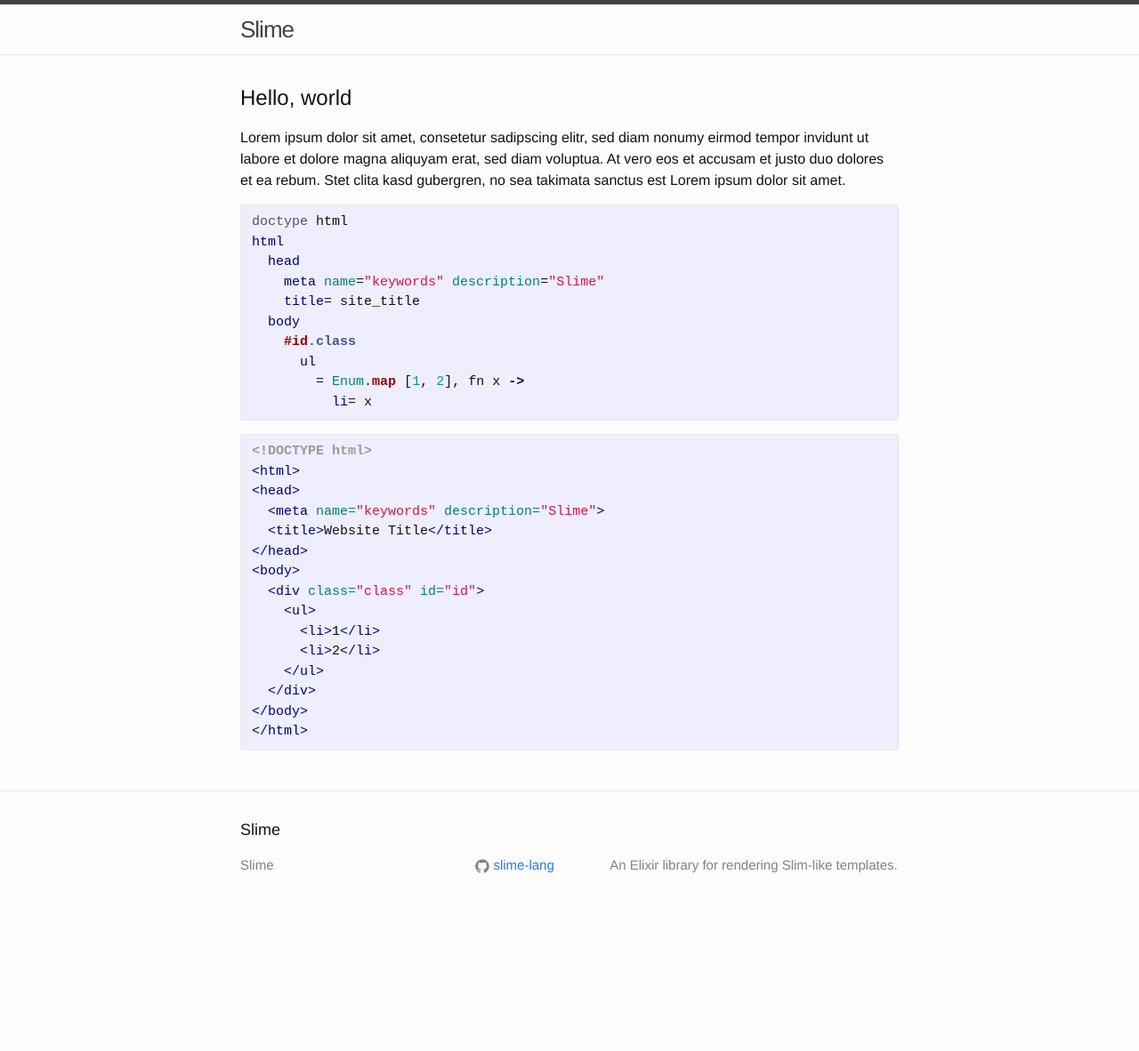
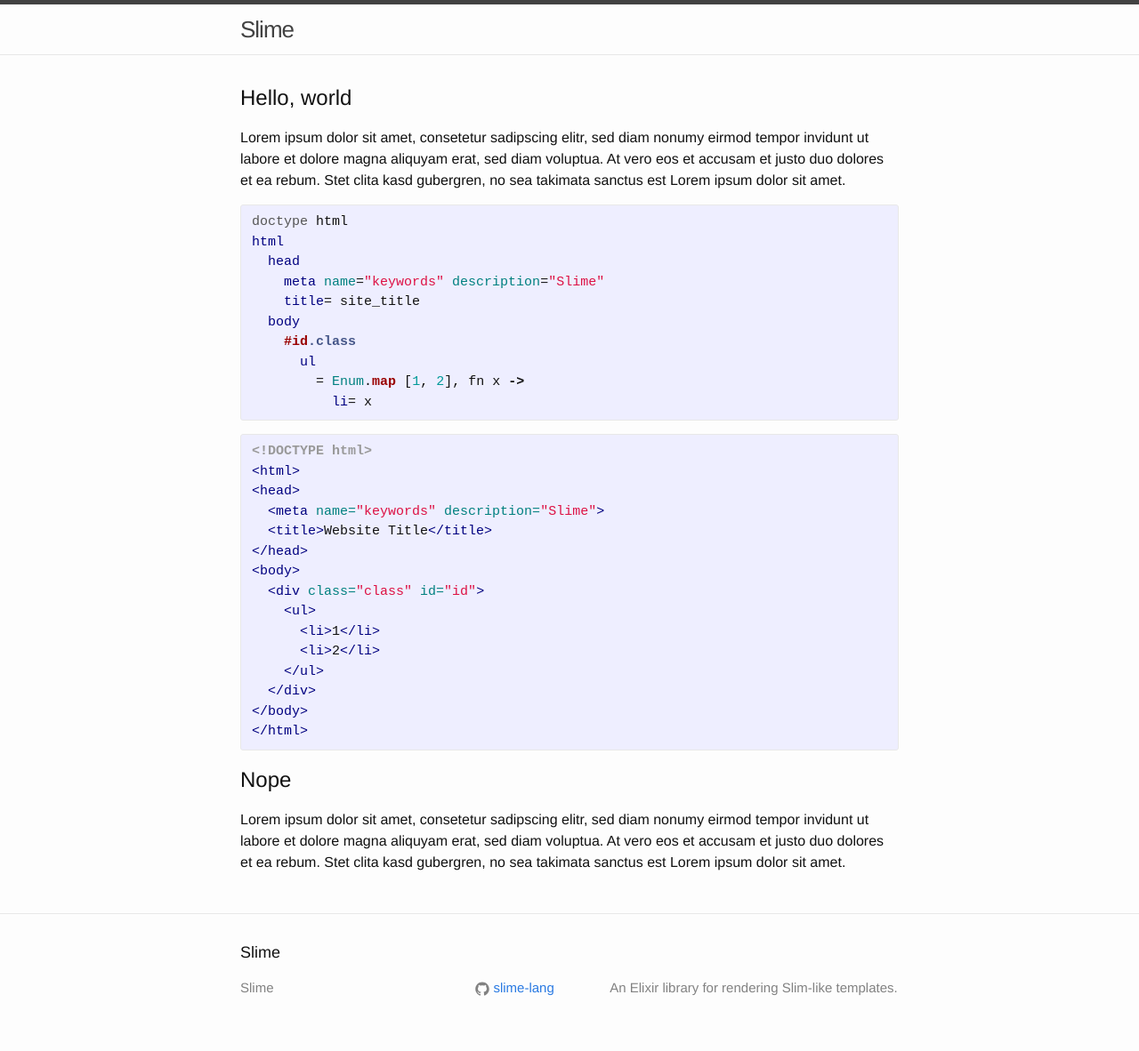
Before and after one commit to slime-lang/slime-lang.github.io, a Jekyll site: the page built from index.html, in a window 1280 px wide. Shown: the whole page at 89% size. Built offline with Jekyll 4.4.1, drawn with Linux system fonts in a browser that asks for light colours; before the commit the page ends 1044 px from its top, so only the background shows below that.

Commit message:
Iterate over code examples in tests

```diff
--- a/_data/code.yml
+++ b/_data/code.yml
@@ -32,3 +32,12 @@
       </div>
     </body>
     </html>
+
+
+- title: Nope
+  text: >
+    Lorem ipsum dolor sit amet, consetetur sadipscing elitr, sed diam nonumy
+    eirmod tempor invidunt ut labore et dolore magna aliquyam erat, sed diam
+    voluptua. At vero eos et accusam et justo duo dolores et ea rebum. Stet
+    clita kasd gubergren, no sea takimata sanctus est Lorem ipsum dolor sit
+    amet.
```
Also changed, not shown: 1 other file.
